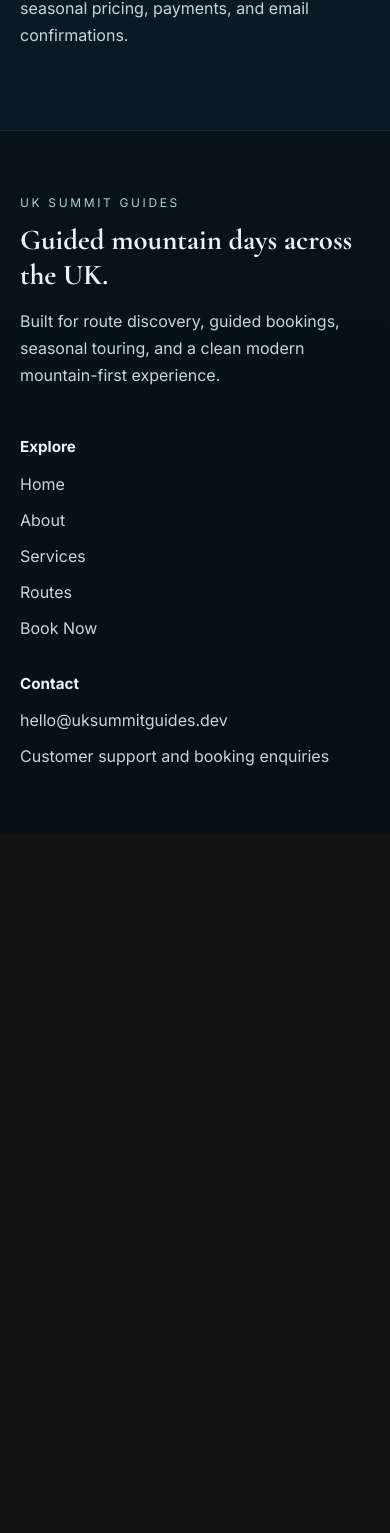
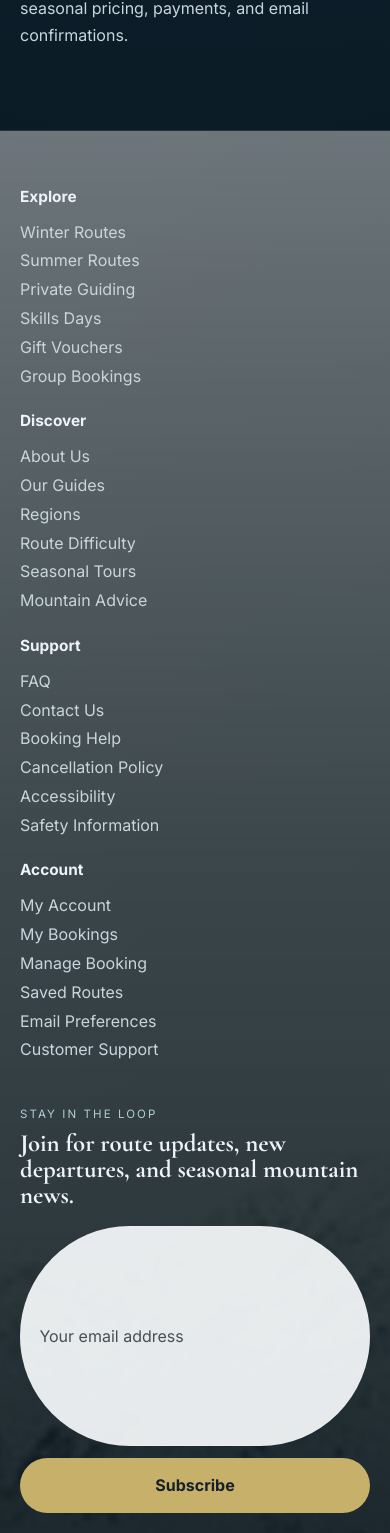
Before and after one commit to TGOSS1984/uk-summit-guides, a React app in the folder frontend/: page /book-now in a window 390 px wide. Shown: the part 429-1962 px from the top of the page. Before the commit the page ends 1263 px from the top, so only its background shows below. Built offline with nearby package versions, Linux system fonts and the light colour scheme; the HTML template or start-up script is replaced by a standard one.

Commit message:
feat: add responsive themed image footer

```diff
--- a/frontend/package.json
+++ b/frontend/package.json
@@ -11,7 +11,8 @@
   },
   "dependencies": {
     "react": "^19.2.4",
-    "react-dom": "^19.2.4"
+    "react-dom": "^19.2.4",
+    "react-router-dom": "^7.14.0"
   },
   "devDependencies": {
     "@eslint/js": "^9.39.4",
--- a/frontend/src/components/layout/Footer.jsx
+++ b/frontend/src/components/layout/Footer.jsx
@@ -1,33 +1,138 @@
 function Footer() {
+  const footerGroups = [
+    {
+      title: "Explore",
+      items: [
+        "Winter Routes",
+        "Summer Routes",
+        "Private Guiding",
+        "Skills Days",
+        "Gift Vouchers",
+        "Group Bookings",
+      ],
+    },
+    {
+      title: "Discover",
+      items: [
+        "About Us",
+        "Our Guides",
+        "Regions",
+        "Route Difficulty",
+        "Seasonal Tours",
+        "Mountain Advice",
+      ],
+    },
+    {
+      title: "Support",
+      items: [
+        "FAQ",
+        "Contact Us",
+        "Booking Help",
+        "Cancellation Policy",
+        "Accessibility",
+        "Safety Information",
+      ],
+    },
+    {
+      title: "Account",
+      items: [
+        "My Account",
+        "My Bookings",
+        "Manage Booking",
+        "Saved Routes",
+        "Email Preferences",
+        "Customer Support",
+      ],
+    },
+  ];
+
+  const legalLinks = [
+    "Terms of Service",
+    "Privacy Policy",
+    "Booking Terms",
+  ];
+
+  const socialLinks = ["Instagram", "Facebook", "LinkedIn", "Pinterest"];
+
   return (
     <footer className="site-footer">
-      <div className="container site-footer__grid">
-        <div>
-          <p className="site-footer__eyebrow">UK Summit Guides</p>
-          <h3 className="site-footer__title">Guided mountain days across the UK.</h3>
-          <p className="site-footer__text">
-            Built for route discovery, guided bookings, seasonal touring, and a
-            clean modern mountain-first experience.
-          </p>
+      <div className="site-footer__background" aria-hidden="true" />
+      <div className="site-footer__overlay" aria-hidden="true" />
+
+      <div className="container site-footer__content">
+        <div className="site-footer__top">
+          <div className="site-footer__nav-grid">
+            {footerGroups.map((group) => (
+              <div key={group.title} className="site-footer__group">
+                <h3 className="site-footer__group-title">{group.title}</h3>
+                <ul className="site-footer__list">
+                  {group.items.map((item) => (
+                    <li key={item}>
+                      <button type="button" className="site-footer__link">
+                        {item}
+                      </button>
+                    </li>
+                  ))}
+                </ul>
+              </div>
+            ))}
+          </div>
+
+          <div className="site-footer__signup">
+            <p className="site-footer__signup-kicker">Stay in the loop</p>
+            <h3 className="site-footer__signup-title">
+              Join for route updates, new departures, and seasonal mountain news.
+            </h3>
+
+            <form className="site-footer__signup-form">
+              <input
+                className="site-footer__input"
+                type="email"
+                placeholder="Your email address"
+                aria-label="Your email address"
+              />
+              <button type="submit" className="site-footer__subscribe">
+                Subscribe
+              </button>
+            </form>
+
+            <div className="site-footer__socials" aria-label="Social links">
+              {socialLinks.map((item) => (
+                <button
+                  key={item}
+                  type="button"
+                  className="site-footer__social"
+                  aria-label={item}
+                  title={item}
+                >
+                  {item.slice(0, 2)}
+                </button>
+              ))}
+            </div>
+
+            <div className="site-footer__trust">
+              <div className="site-footer__trust-badge">
+                <span className="site-footer__trust-ring">UK</span>
+              </div>
+              <p className="site-footer__trust-text">
+                Built for guided mountain touring across the UK.
+              </p>
+            </div>
+          </div>
         </div>
 
-        <div>
-          <h4 className="site-footer__heading">Explore</h4>
-          <ul className="site-footer__list">
-            <li>Home</li>
-            <li>About</li>
-            <li>Services</li>
-            <li>Routes</li>
-            <li>Book Now</li>
-          </ul>
-        </div>
+        <div className="site-footer__bottom">
+          <p className="site-footer__copyright">
+            © 2025 UK Summit Guides. All rights reserved.
+          </p>
 
-        <div>
-          <h4 className="site-footer__heading">Contact</h4>
-          <ul className="site-footer__list">
-            <li>hello@uksummitguides.dev</li>
-            <li>Customer support and booking enquiries</li>
-          </ul>
+          <div className="site-footer__legal">
+            {legalLinks.map((item) => (
+              <button key={item} type="button" className="site-footer__legal-link">
+                {item}
+              </button>
+            ))}
+          </div>
         </div>
       </div>
     </footer>
--- a/frontend/src/styles/layout.css
+++ b/frontend/src/styles/layout.css
@@ -107,40 +107,53 @@
 }
 
 .site-footer {
+  position: relative;
+  overflow: hidden;
   border-top: 1px solid var(--color-border);
-  background: rgba(6, 12, 17, 0.5);
-  padding: 4rem 0;
+  isolation: isolate;
 }
 
-.site-footer__grid {
-  display: grid;
-  gap: 2rem;
-  grid-template-columns: 1.4fr 1fr 1fr;
+.site-footer__background,
+.site-footer__overlay {
+  position: absolute;
+  inset: 0;
 }
 
-.site-footer__eyebrow {
-  margin: 0 0 0.75rem;
-  text-transform: uppercase;
-  letter-spacing: 0.22em;
-  font-size: 0.75rem;
-  color: var(--color-accent);
+.site-footer__background {
+  background-image: var(--footer-image);
+  background-size: cover;
+  background-position: center bottom;
+  transform: scale(1.02);
 }
 
-.site-footer__title {
-  margin: 0 0 1rem;
-  font-family: var(--font-serif);
-  font-size: clamp(1.8rem, 3vw, 2.6rem);
+.site-footer__overlay {
+  background: var(--footer-overlay), var(--footer-tint);
 }
 
-.site-footer__text,
-.site-footer__list {
-  color: var(--color-text-soft);
-  line-height: 1.7;
+.site-footer__content {
+  position: relative;
+  z-index: 1;
+  padding: 4.5rem 0 1.4rem;
 }
 
-.site-footer__heading {
-  margin: 0 0 0.9rem;
-  font-size: 0.95rem;
+.site-footer__top {
+  display: grid;
+  grid-template-columns: minmax(0, 2fr) minmax(320px, 1fr);
+  gap: 3rem;
+  align-items: start;
+}
+
+.site-footer__nav-grid {
+  display: grid;
+  grid-template-columns: repeat(4, minmax(0, 1fr));
+  gap: 2rem;
+}
+
+.site-footer__group-title {
+  margin: 0 0 1rem;
+  font-size: 0.96rem;
+  font-weight: 700;
+  color: var(--color-text);
 }
 
 .site-footer__list {
@@ -153,6 +166,186 @@
   margin-top: 0.55rem;
 }
 
+.site-footer__link,
+.site-footer__legal-link {
+  padding: 0;
+  border: 0;
+  background: transparent;
+  color: var(--color-text-soft);
+  text-align: left;
+  transition: color var(--transition-fast), opacity var(--transition-fast);
+}
+
+.site-footer__link:hover,
+.site-footer__legal-link:hover {
+  color: var(--color-text);
+}
+
+.site-footer__signup {
+  justify-self: end;
+  width: min(100%, 430px);
+}
+
+.site-footer__signup-kicker {
+  margin: 0 0 0.55rem;
+  text-transform: uppercase;
+  letter-spacing: 0.18em;
+  font-size: 0.72rem;
+  color: var(--color-accent);
+}
+
+.site-footer__signup-title {
+  margin: 0 0 1.1rem;
+  font-family: var(--font-serif);
+  font-size: clamp(1.55rem, 2.4vw, 2.25rem);
+  line-height: 1.05;
+}
+
+.site-footer__signup-form {
+  display: flex;
+  align-items: center;
+  gap: 0.75rem;
+  flex-wrap: wrap;
+}
+
+.site-footer__input {
+  flex: 1 1 220px;
+  min-height: 3.45rem;
+  border-radius: var(--radius-pill);
+  border: 1px solid rgba(255, 255, 255, 0.14);
+  background: var(--footer-input-bg);
+  color: var(--footer-input-text);
+  padding: 0 1.15rem;
+  outline: none;
+}
+
+.site-footer__input::placeholder {
+  color: rgba(30, 40, 44, 0.8);
+}
+
+.site-footer__subscribe {
+  min-height: 3.45rem;
+  border: 0;
+  border-radius: var(--radius-pill);
+  padding: 0 1.4rem;
+  background: var(--footer-button-bg);
+  color: var(--footer-button-text);
+  font-weight: 700;
+  transition: transform var(--transition-fast), filter var(--transition-fast);
+}
+
+.site-footer__subscribe:hover {
+  transform: translateY(-1px);
+  filter: brightness(1.03);
+}
+
+.site-footer__socials {
+  display: flex;
+  flex-wrap: wrap;
+  gap: 0.8rem;
+  margin-top: 1.4rem;
+}
+
+.site-footer__social {
+  width: 2.8rem;
+  height: 2.8rem;
+  border-radius: 50%;
+  border: 1px solid var(--color-border-strong);
+  background: rgba(255, 255, 255, 0.04);
+  color: var(--color-text);
+  display: inline-flex;
+  align-items: center;
+  justify-content: center;
+  font-size: 0.76rem;
+  font-weight: 700;
+  letter-spacing: 0.04em;
+  transition:
+    transform var(--transition-fast),
+    border-color var(--transition-fast),
+    background var(--transition-fast);
+}
+
+.site-footer__social:hover {
+  transform: translateY(-1px);
+  border-color: var(--color-accent);
+  background: rgba(255, 255, 255, 0.07);
+}
+
+.site-footer__trust {
+  display: flex;
+  align-items: center;
+  gap: 0.9rem;
+  margin-top: 1.35rem;
+}
+
+.site-footer__trust-badge {
+  width: 3.4rem;
+  height: 3.4rem;
+  border-radius: 50%;
+  border: 1px solid var(--color-border-strong);
+  display: grid;
+  place-items: center;
+  background: rgba(255, 255, 255, 0.04);
+}
+
+.site-footer__trust-ring {
+  width: 2.25rem;
+  height: 2.25rem;
+  border-radius: 50%;
+  border: 2px solid var(--color-text);
+  display: grid;
+  place-items: center;
+  font-size: 0.72rem;
+  font-weight: 800;
+  letter-spacing: 0.08em;
+}
+
+.site-footer__trust-text {
+  margin: 0;
+  color: var(--color-text-soft);
+  line-height: 1.5;
+  max-width: 28ch;
+}
+
+.site-footer__bottom {
+  margin-top: 3rem;
+  padding-top: 1.15rem;
+  border-top: 1px solid var(--color-border);
+  display: flex;
+  align-items: center;
+  justify-content: space-between;
+  gap: 1rem 2rem;
+  flex-wrap: wrap;
+}
+
+.site-footer__copyright {
+  margin: 0;
+  color: var(--color-text-soft);
+}
+
+.site-footer__legal {
+  display: flex;
+  align-items: center;
+  gap: 1.25rem;
+  flex-wrap: wrap;
+}
+
+@media (max-width: 1100px) {
+  .site-footer__top {
+    grid-template-columns: 1fr;
+  }
+
+  .site-footer__signup {
+    justify-self: start;
+    width: 100%;
+    max-width: 560px;
+  }
+
+  .site-footer__nav-grid {
+    grid-template-columns: repeat(2, minmax(0, 1fr));
+  }
+}
+
 @media (max-width: 900px) {
   .site-nav--desktop {
     display: none;
@@ -161,9 +354,30 @@
   .menu-toggle {
     display: inline-flex;
   }
+}
 
-  .site-footer__grid {
+@media (max-width: 700px) {
+  .site-footer__content {
+    padding-top: 3.5rem;
+  }
+
+  .site-footer__nav-grid {
     grid-template-columns: 1fr;
+    gap: 1.6rem;
+  }
+
+  .site-footer__signup-form {
+    flex-direction: column;
+    align-items: stretch;
+  }
+
+  .site-footer__subscribe {
+    width: 100%;
+  }
+
+  .site-footer__bottom {
+    align-items: flex-start;
+    flex-direction: column;
   }
 }
 
--- a/frontend/src/styles/tokens.css
+++ b/frontend/src/styles/tokens.css
@@ -53,6 +53,25 @@
   --card-image:
     linear-gradient(135deg, rgba(176, 207, 208, 0.2), rgba(12, 29, 41, 0.15)),
     linear-gradient(180deg, #8ea4a7 0%, #526873 35%, #243543 72%, #0c1a23 100%);
+
+  --footer-image: url("/images/shared/footer-mountains.jpg");
+  --footer-overlay:
+    linear-gradient(
+      180deg,
+      rgba(9, 22, 30, 0.58) 0%,
+      rgba(8, 22, 28, 0.78) 42%,
+      rgba(7, 18, 24, 0.92) 100%
+    );
+  --footer-tint:
+    linear-gradient(
+      135deg,
+      rgba(176, 207, 208, 0.08) 0%,
+      rgba(10, 24, 31, 0.1) 100%
+    );
+  --footer-input-bg: rgba(248, 251, 252, 0.92);
+  --footer-input-text: #102028;
+  --footer-button-bg: #c7b06a;
+  --footer-button-text: #152028;
 }
 
 :root[data-theme="summer"] {
@@ -88,4 +107,22 @@
   --card-image:
     linear-gradient(135deg, rgba(239, 227, 186, 0.16), rgba(38, 60, 52, 0.12)),
     linear-gradient(180deg, #a8b48a 0%, #738c64 35%, #486250 72%, #253730 100%);
+
+  --footer-overlay:
+    linear-gradient(
+      180deg,
+      rgba(37, 57, 48, 0.5) 0%,
+      rgba(34, 55, 45, 0.72) 42%,
+      rgba(29, 46, 39, 0.9) 100%
+    );
+  --footer-tint:
+    linear-gradient(
+      135deg,
+      rgba(214, 193, 142, 0.1) 0%,
+      rgba(57, 80, 67, 0.08) 100%
+    );
+  --footer-input-bg: rgba(251, 247, 236, 0.94);
+  --footer-input-text: #243730;
+  --footer-button-bg: #d8bf7b;
+  --footer-button-text: #24352e;
 }
```
Also changed, not shown: frontend/public/images/shared/footer-mountains.jpg (added), 1 other file (tests, documents, lock files or other folders).
